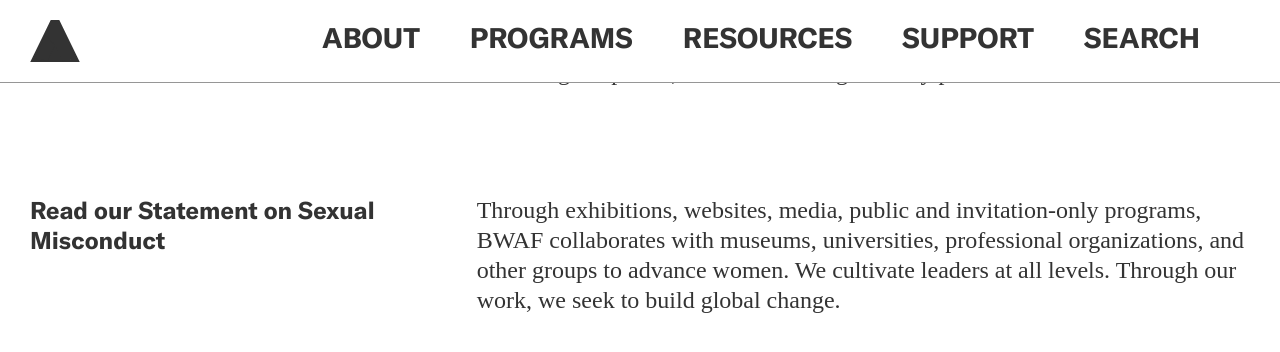
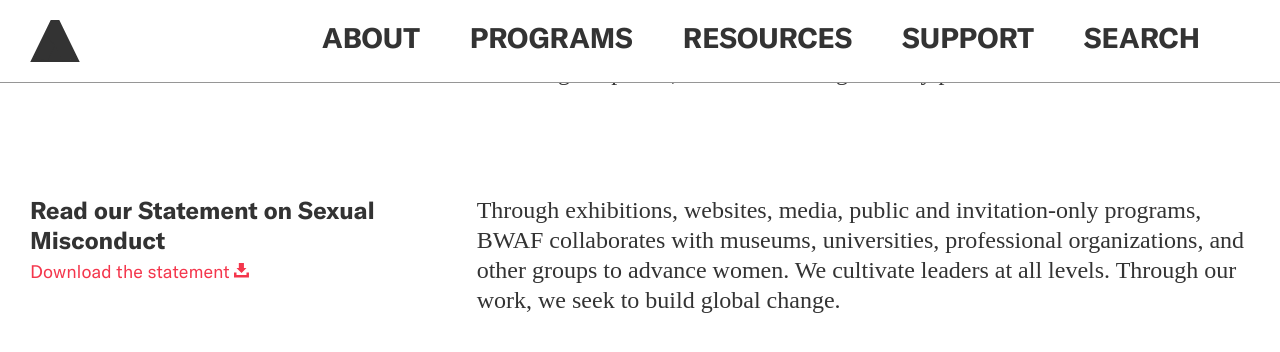
Before and after one commit to jengalas/bwaf-bbw, a Jekyll site: the page built from about/mission.html, in a window 1280 px wide and 900 px high, scrolled down 314 px, cut to the strip 0-369 px from the top of the window. Shown: the top 352 px of the strip. Built offline with Jekyll 4.4.1, drawn with Linux system fonts in a browser that asks for light colours; some web fonts are replaced.

Commit message:
Update from Forestry.io Aislinn McNamara updated about/mission.html

```diff
--- a/about/mission.html
+++ b/about/mission.html
@@ -29,7 +29,7 @@ page_blocks:
     text: Read our Statement on Sexual Misconduct
     download: https://www.dropbox.com/s/vsx39amlcbrdepe/BWAF%20Statement%20on%20Sexual%20Misconduct.pdf?dl=0
     link_url: ''
-    link_text: ''
+    link_text: Download the statement
 - template: image-block
   alt_text: Founder Beverly Willis and Executive Director Cynthia Phifer Kracauer
     in a Time’s Up Flash Mob, 2018
```
